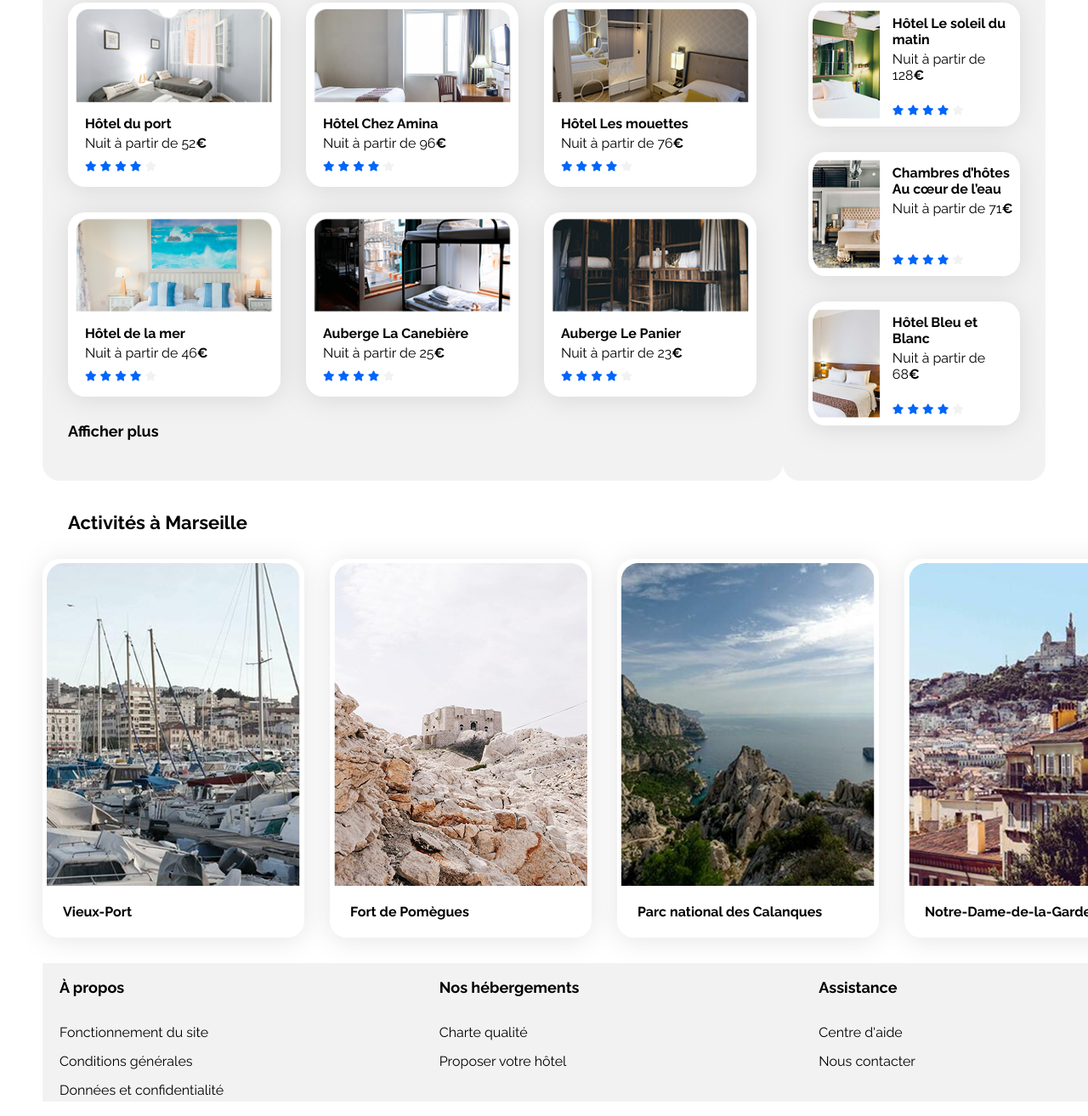
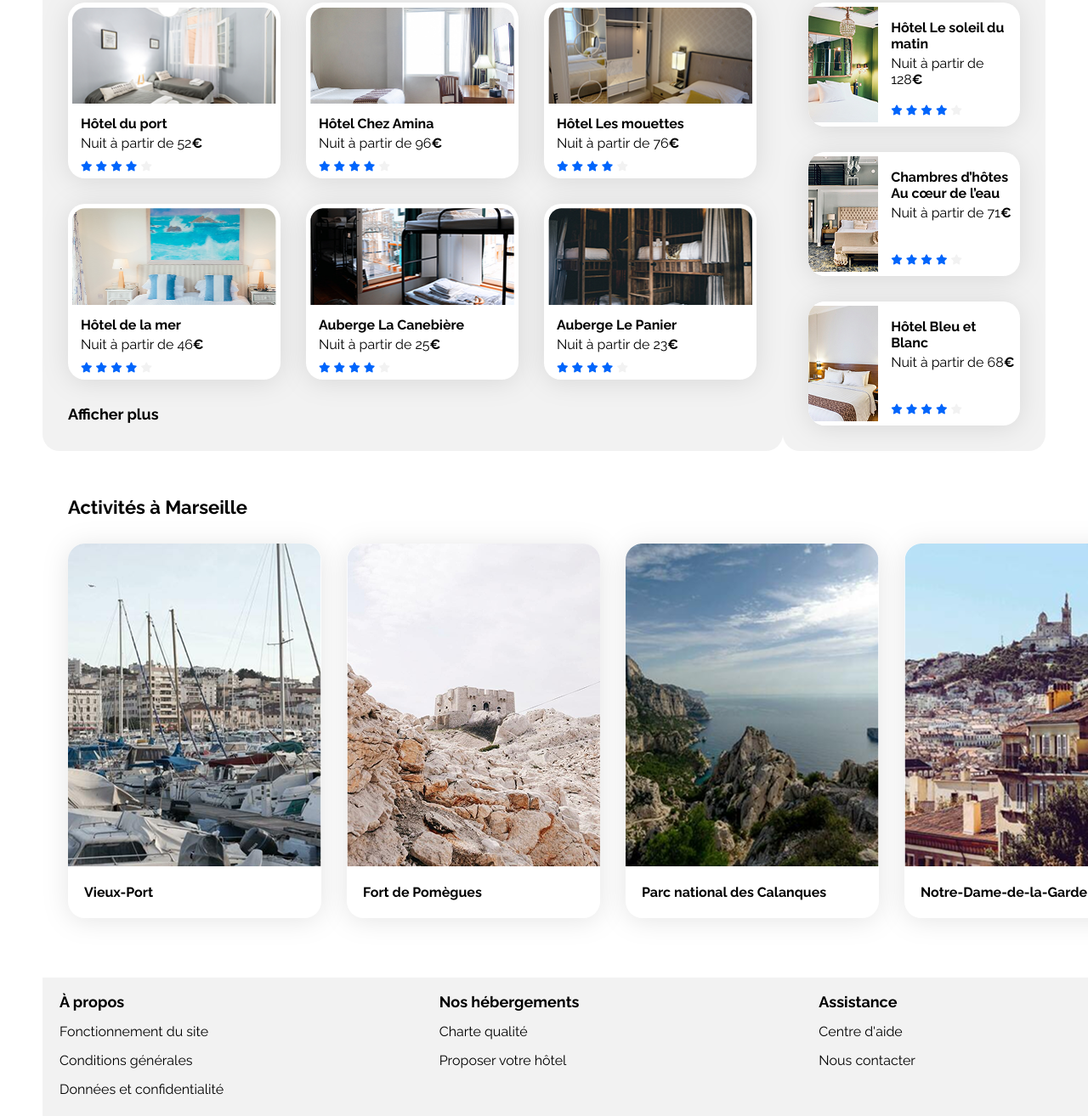
Before and after one commit to Boris-MA9/AccueilVoyages, a plain HTML site: page index.html in a window 1280 px wide. Shown: the part 521-1835 px from the top of the page at 85% size. Drawn offline with Linux system fonts and the light colour scheme.

Commit message:
code page ok

```diff
--- a/css/style.css
+++ b/css/style.css
@@ -45,7 +45,7 @@ nav ul {
     display: flex;
     gap: 68px;
     margin: 0;
-    padding-right: 50px;
+    /* padding right à voir*/
     height: 35px;
     width: 344px;
 }
@@ -123,6 +123,14 @@ input::placeholder {
     font-size: 18px;
     font-weight: 700;
 
+}
+
+.recherche-button .icon {
+    display: none;
+}
+
+.recherche-button .text {
+    display: inline;
 }
 
 
@@ -244,6 +252,7 @@ a {
     border-radius: 20px;
     padding: 30px;
     box-sizing: border-box;
+    margin-bottom: 35px;
 }
 
 /****** Hebergements ***********/
@@ -268,11 +277,13 @@ a {
     border-top-right-radius: 20px;
     object-fit: cover;
     margin-bottom: 0;
+    padding-top: 5px;
 }
 
 .hebergements-cards .card {
-    width: 240px;
+    width: 250px;
     height: 207px;
+    padding: 0px;
 }
 
 .hebergements-cards .card-content {
@@ -300,6 +311,7 @@ a {
 
 h3 {
     font-size: 18px;
+    margin-bottom: 0;
 }
 
 /****** Populaires ***********/
@@ -316,18 +328,21 @@ h3 {
 .populaires-cards .card {
     display: flex;
     margin-top: 30px;
+    padding: 0;
 }
 
 .populaires-cards img {
+    /* width: 33%; à voir */
     width: 33%;
-    height: 136px;
+    height: 146px;
     border-top-left-radius: 20px;
     border-bottom-left-radius: 20px;
 }
 
 .populaires-cards .card-content {
     width: 67%;
-    padding-left: 15px;
+    /* padding-left: 15px; */
+    padding: 10px 5px 5px 15px;
     display: flex;
     flex-direction: column;
     justify-content: space-between;
@@ -349,16 +364,24 @@ h3 {
 
 /* activités */
 
+.activites {
+    margin-top: 35px;
+}
+
 .activites-cards {
     display: flex;
     gap: 30px;
-    margin: 30px 0;
+    margin: 30px;
 }
 
 .activites-title {
     font-size: 22px;
     padding-left: 30px;
     font-weight: 700;
+}
+
+.activites-cards .card {
+    padding: 0 0 5px 0;
 }
 
 .activites-cards .card-title {
@@ -378,6 +401,7 @@ footer {
     width: 1340px;
     height: 163px;
     background-color: #F2F2F2;
+    margin-top: 70px;
 }
 
 .propos {
--- a/index.html
+++ b/index.html
@@ -38,7 +38,10 @@
                         <i class="fas fa-map-marker-alt"></i>
                     </div>
                     <input type="text" class="recherche-input" placeholder="Marseille, France">
-                    <button class="recherche-button">Rechercher</button>
+                    <button class="recherche-button">
+                        <span class="text">Rechercher</span>
+                        <i class="fas fa-search icon"></i>
+                    </button>
                 </div>
                         <!--simplifiez ca en div class=bouton-->
                 <div class="filterbar">
@@ -259,7 +262,7 @@
                                 <img src="images/vieux.png" alt="Port">
                                 <div class="card-content">
                                     <div class="card-txt">
-                                        <h3 class="card-title">Vieux-Port</h3>
+                                        <p class="card-title">Vieux-Port</p>
                                     </div>
                                 </div>
                             </article>
@@ -269,7 +272,7 @@
                                 <img src="images/pomegues.png" alt="chateau">
                                 <div class="card-content">
                                     <div class="card-txt">
-                                        <h3 class="card-title">Fort de Pomègues</h3>
+                                        <p class="card-title">Fort de Pomègues</p>
                                     </div>
                                 </div>
                             </article>
@@ -279,7 +282,7 @@
                                 <img src="images/calanques.png" alt="falaises">
                                 <div class="card-content">
                                     <div class="card-txt">
-                                        <h3 class="card-title">Parc national des Calanques</h3>
+                                        <p class="card-title">Parc national des Calanques</p>
                                     </div>
                                 </div>
                             </article>
@@ -289,7 +292,7 @@
                                 <img src="images/dame.png" alt="ville">
                                 <div class="card-content">
                                     <div class="card-txt">
-                                        <h3 class="card-title">Notre-Dame-de-la-Garde</h3>
+                                        <p class="card-title">Notre-Dame-de-la-Garde</p>
                                     </div>
                                 </div>
                             </article>
```
